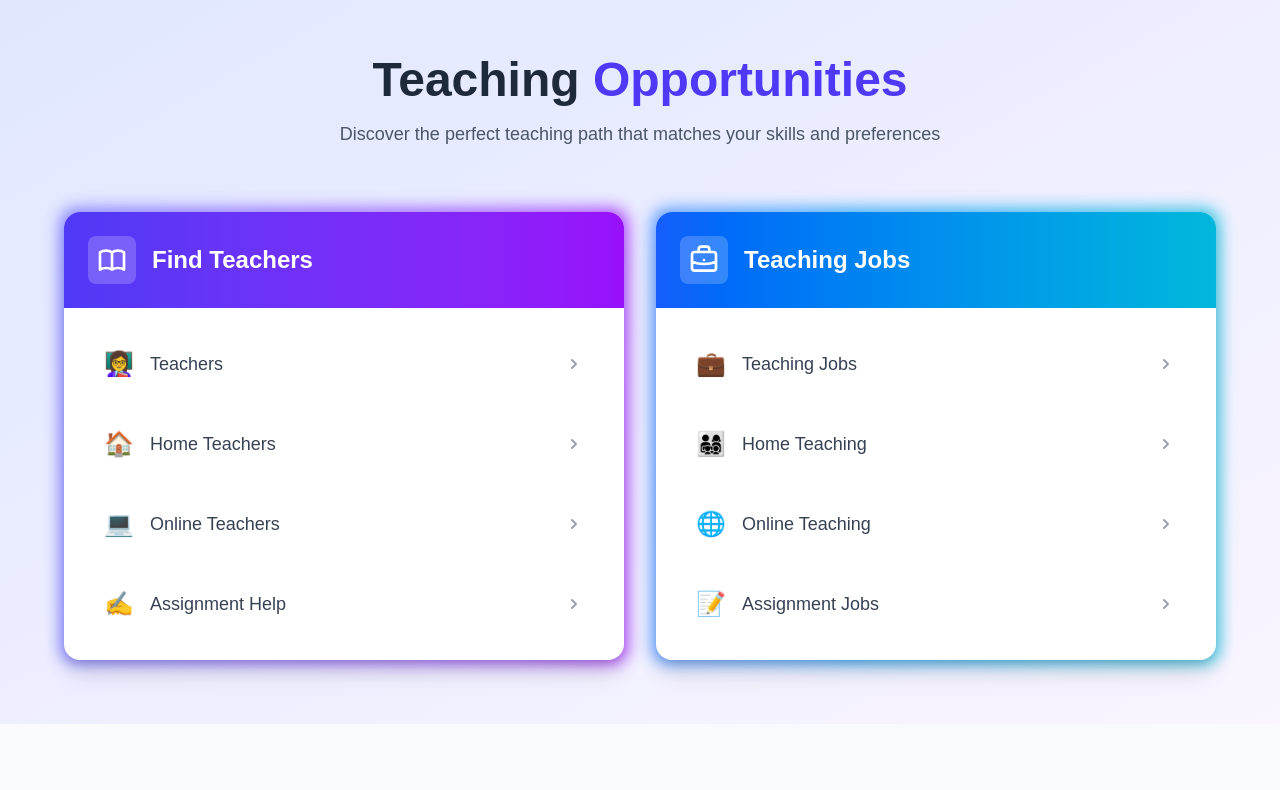
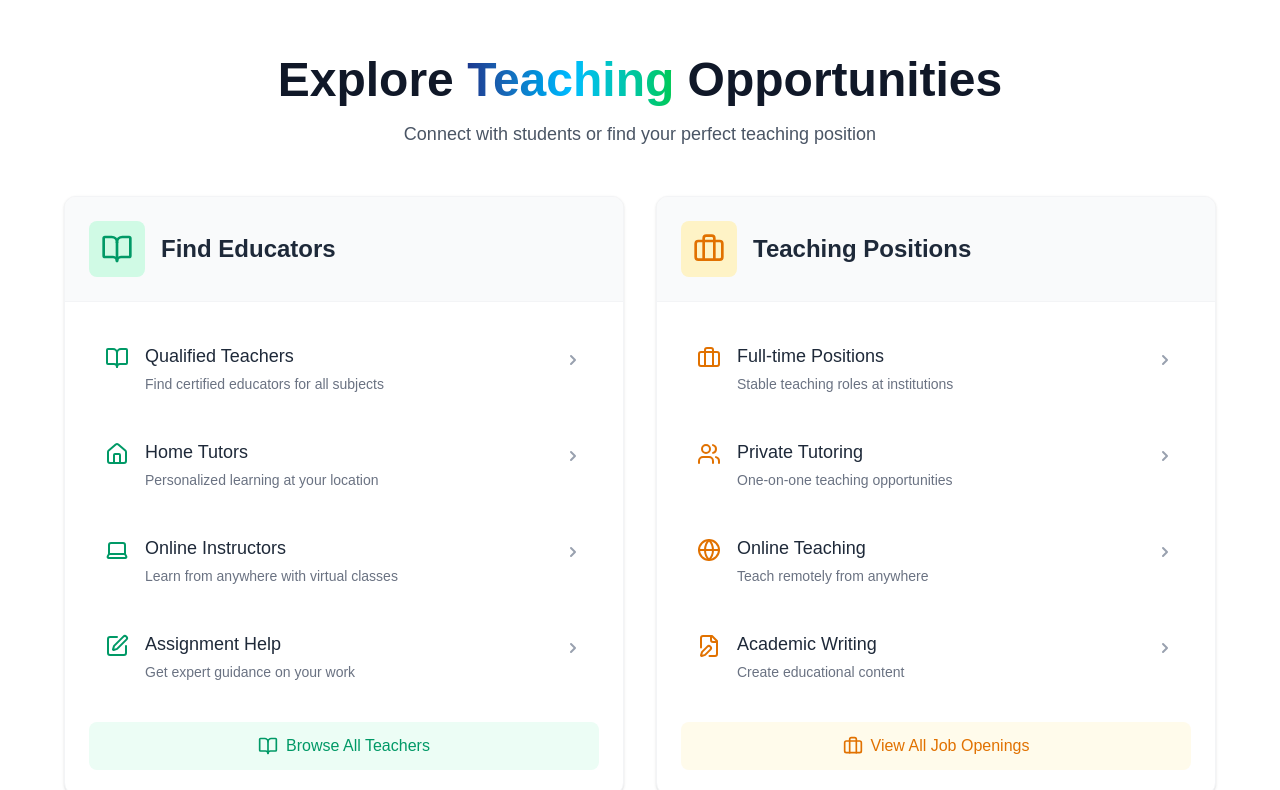
Before and after one commit to meharahmadft6/iql-frontend, a Next.js app: page / in a window 1280 px wide. Shown: the part 840-1630 px from the top of the page. Built offline with nearby package versions, Linux system fonts and the light colour scheme.

Commit message:
fix teaching section and footer

```diff
--- a/src/components/StatsSection.jsx
+++ b/src/components/StatsSection.jsx
@@ -31,8 +31,11 @@ const StatsSection = () => {
   return (
     <section id="stats-section" className="py-16 bg-white">
       <div className="container mx-auto px-4">
-        <h2 className="text-4xl md:text-5xl font-bold text-gray-800 mb-4 text-center mb-12">
-          <span className="text-indigo-600">Top-Quality</span> Educators
+        <h2 className="text-3xl md:text-5xl font-bold text-gray-800  text-center mb-12">
+          <span className="bg-gradient-to-r from-blue-900 via-sky-400 to-green-500 bg-clip-text text-transparent">
+            Top-Quality
+          </span>{" "}
+          Educators
         </h2>
 
         <div className="grid grid-cols-1 md:grid-cols-3 gap-8 max-w-5xl mx-auto">
@@ -45,9 +48,14 @@ const StatsSection = () => {
               viewport={{ once: true }}
               className="text-center p-6 rounded-xl bg-gray-50 hover:bg-indigo-50 transition-colors duration-300"
             >
-              <div className="text-4xl md:text-5xl font-bold text-indigo-600 mb-2">
+              <div className="text-4xl md:text-5xl font-bold text-black mb-2">
                 {counted ? (
-                  <CountUp end={stat.number} suffix={stat.suffix} duration={2} delay={index * 0.3} />
+                  <CountUp
+                    end={stat.number}
+                    suffix={stat.suffix}
+                    duration={2}
+                    delay={index * 0.3}
+                  />
                 ) : (
                   <span>0{stat.suffix}</span>
                 )}
--- a/src/components/TeachingSection.jsx
+++ b/src/components/TeachingSection.jsx
@@ -1,90 +1,194 @@
-import React from 'react';
-import Link from 'next/link';
+import React from "react";
+import Link from "next/link";
+import {
+  BookOpen,
+  Home,
+  Laptop,
+  PenSquare,
+  Briefcase,
+  Users,
+  Globe,
+  FileEdit,
+} from "lucide-react";
 
 const TeachingSection = () => {
   return (
-    <section className="py-16 bg-gradient-to-br from-indigo-100 to-purple-50">
+    <section className="py-16 bg-white">
       <div className="container mx-auto px-4">
-        <div className="text-center mb-16">
-          <h2 className="text-4xl md:text-5xl font-bold text-gray-800 mb-4">
-            Teaching <span className="text-indigo-600">Opportunities</span>
+        <div className="text-center mb-12">
+          <h2 className="text-4xl md:text-5xl font-bold text-gray-900 mb-4">
+            Explore{" "}
+            <span className="bg-gradient-to-r from-blue-900 via-sky-400 to-green-500 bg-clip-text text-transparent">
+              Teaching
+            </span>{" "}
+            Opportunities
           </h2>
           <p className="text-lg text-gray-600 max-w-2xl mx-auto">
-            Discover the perfect teaching path that matches your skills and preferences
+            Connect with students or find your perfect teaching position
           </p>
         </div>
 
         <div className="grid grid-cols-1 lg:grid-cols-2 gap-8 max-w-6xl mx-auto">
           {/* Teachers Column */}
-          <div className="relative group">
-            <div className="absolute -inset-1 bg-gradient-to-r from-indigo-500 to-purple-600 rounded-2xl opacity-75 group-hover:opacity-100 blur transition duration-500"></div>
-            <div className="relative bg-white rounded-2xl shadow-xl overflow-hidden h-full">
-              <div className="bg-gradient-to-r from-indigo-600 to-purple-600 p-6">
+          <div className="bg-white rounded-xl border border-gray-100 shadow-sm overflow-hidden transition-all duration-300 hover:shadow-md">
+            <div className="p-6 border-b border-gray-100 bg-gray-50">
               <div className="flex items-center">
-                  <div className="bg-white/20 p-2 rounded-lg">
-                    <svg xmlns="http://www.w3.org/2000/svg" className="h-8 w-8 text-white" fill="none" viewBox="0 0 24 24" stroke="currentColor">
-                      <path strokeLinecap="round" strokeLinejoin="round" strokeWidth={2} d="M12 6.253v13m0-13C10.832 5.477 9.246 5 7.5 5S4.168 5.477 3 6.253v13C4.168 18.477 5.754 18 7.5 18s3.332.477 4.5 1.253m0-13C13.168 5.477 14.754 5 16.5 5c1.747 0 3.332.477 4.5 1.253v13C19.832 18.477 18.247 18 16.5 18c-1.746 0-3.332.477-4.5 1.253" />
-                    </svg>
+                <div className="bg-emerald-100 p-3 rounded-lg">
+                  <BookOpen className="h-8 w-8 text-emerald-600" />
                 </div>
-                  <h3 className="ml-4 text-2xl font-bold text-white">Find Teachers</h3>
+                <h3 className="ml-4 text-2xl font-bold text-gray-800">
+                  Find Educators
+                </h3>
               </div>
             </div>
             <div className="p-6">
-                <ul className="space-y-4">
+              <ul className="space-y-3">
                 {[
-                    { title: "Teachers", href: "#", icon: "👩‍🏫" },
-                    { title: "Home Teachers", href: "#", icon: "🏠" },
-                    { title: "Online Teachers", href: "#", icon: "💻" },
-                    { title: "Assignment Help", href: "#", icon: "✍️" },
+                  {
+                    title: "Qualified Teachers",
+                    href: "/teachers",
+                    icon: <BookOpen className="h-6 w-6 text-emerald-600" />,
+                    desc: "Find certified educators for all subjects",
+                  },
+                  {
+                    title: "Home Tutors",
+                    href: "/home-tutors",
+                    icon: <Home className="h-6 w-6 text-emerald-600" />,
+                    desc: "Personalized learning at your location",
+                  },
+                  {
+                    title: "Online Instructors",
+                    href: "/online-teachers",
+                    icon: <Laptop className="h-6 w-6 text-emerald-600" />,
+                    desc: "Learn from anywhere with virtual classes",
+                  },
+                  {
+                    title: "Assignment Help",
+                    href: "/assignment-help",
+                    icon: <PenSquare className="h-6 w-6 text-emerald-600" />,
+                    desc: "Get expert guidance on your work",
+                  },
                 ].map((item, index) => (
                   <li key={index}>
-                      <Link href={item.href} className="flex items-center p-4 rounded-xl hover:bg-indigo-50 transition-all duration-300 group-hover:shadow-sm">
-                        <span className="text-2xl mr-4">{item.icon}</span>
-                        <span className="text-lg font-medium text-gray-700 group-hover:text-indigo-600">{item.title}</span>
-                        <svg xmlns="http://www.w3.org/2000/svg" className="ml-auto h-5 w-5 text-gray-400 group-hover:text-indigo-500" viewBox="0 0 20 20" fill="currentColor">
-                          <path fillRule="evenodd" d="M7.293 14.707a1 1 0 010-1.414L10.586 10 7.293 6.707a1 1 0 011.414-1.414l4 4a1 1 0 010 1.414l-4 4a1 1 0 01-1.414 0z" clipRule="evenodd" />
+                    <Link
+                      href={item.href}
+                      className="flex items-start p-4 rounded-lg hover:bg-gray-50 transition-all duration-200"
+                    >
+                      <span className="mr-4 mt-1">{item.icon}</span>
+                      <div>
+                        <p className="text-lg font-medium text-gray-800">
+                          {item.title}
+                        </p>
+                        <p className="text-sm text-gray-500 mt-1">
+                          {item.desc}
+                        </p>
+                      </div>
+                      <svg
+                        xmlns="http://www.w3.org/2000/svg"
+                        className="ml-auto h-5 w-5 text-gray-400 mt-2"
+                        viewBox="0 0 20 20"
+                        fill="currentColor"
+                      >
+                        <path
+                          fillRule="evenodd"
+                          d="M7.293 14.707a1 1 0 010-1.414L10.586 10 7.293 6.707a1 1 0 011.414-1.414l4 4a1 1 0 010 1.414l-4 4a1 1 0 01-1.414 0z"
+                          clipRule="evenodd"
+                        />
                       </svg>
                     </Link>
                   </li>
                 ))}
               </ul>
+              <div className="mt-6">
+                <Link
+                  href="/teachers"
+                  className="w-full flex items-center justify-center gap-2 py-3 px-6 bg-emerald-50 hover:bg-emerald-100 text-emerald-600 font-medium rounded-lg transition duration-200"
+                >
+                  <BookOpen className="h-5 w-5" />
+                  Browse All Teachers
+                </Link>
               </div>
             </div>
           </div>
 
           {/* Teaching Jobs Column */}
-          <div className="relative group">
-            <div className="absolute -inset-1 bg-gradient-to-r from-blue-500 to-cyan-500 rounded-2xl opacity-75 group-hover:opacity-100 blur transition duration-500"></div>
-            <div className="relative bg-white rounded-2xl shadow-xl overflow-hidden h-full">
-              <div className="bg-gradient-to-r from-blue-600 to-cyan-500 p-6">
+          <div className="bg-white rounded-xl border border-gray-100 shadow-sm overflow-hidden transition-all duration-300 hover:shadow-md">
+            <div className="p-6 border-b border-gray-100 bg-gray-50">
               <div className="flex items-center">
-                  <div className="bg-white/20 p-2 rounded-lg">
-                    <svg xmlns="http://www.w3.org/2000/svg" className="h-8 w-8 text-white" fill="none" viewBox="0 0 24 24" stroke="currentColor">
-                      <path strokeLinecap="round" strokeLinejoin="round" strokeWidth={2} d="M21 13.255A23.931 23.931 0 0112 15c-3.183 0-6.22-.62-9-1.745M16 6V4a2 2 0 00-2-2h-4a2 2 0 00-2 2v2m4 6h.01M5 20h14a2 2 0 002-2V8a2 2 0 00-2-2H5a2 2 0 00-2 2v10a2 2 0 002 2z" />
-                    </svg>
+                <div className="bg-amber-100 p-3 rounded-lg">
+                  <Briefcase className="h-8 w-8 text-amber-600" />
                 </div>
-                  <h3 className="ml-4 text-2xl font-bold text-white">Teaching Jobs</h3>
+                <h3 className="ml-4 text-2xl font-bold text-gray-800">
+                  Teaching Positions
+                </h3>
               </div>
             </div>
             <div className="p-6">
-                <ul className="space-y-4">
+              <ul className="space-y-3">
                 {[
-                    { title: "Teaching Jobs", href: "#", icon: "💼" },
-                    { title: "Home Teaching", href: "#", icon: "👨‍👩‍👧‍👦" },
-                    { title: "Online Teaching", href: "#", icon: "🌐" },
-                    { title: "Assignment Jobs", href: "#", icon: "📝" },
+                  {
+                    title: "Full-time Positions",
+                    href: "/teaching-jobs",
+                    icon: <Briefcase className="h-6 w-6 text-amber-600" />,
+                    desc: "Stable teaching roles at institutions",
+                  },
+                  {
+                    title: "Private Tutoring",
+                    href: "/home-teaching-jobs",
+                    icon: <Users className="h-6 w-6 text-amber-600" />,
+                    desc: "One-on-one teaching opportunities",
+                  },
+                  {
+                    title: "Online Teaching",
+                    href: "/online-teaching-jobs",
+                    icon: <Globe className="h-6 w-6 text-amber-600" />,
+                    desc: "Teach remotely from anywhere",
+                  },
+                  {
+                    title: "Academic Writing",
+                    href: "/assignment-jobs",
+                    icon: <FileEdit className="h-6 w-6 text-amber-600" />,
+                    desc: "Create educational content",
+                  },
                 ].map((item, index) => (
                   <li key={index}>
-                      <Link href={item.href} className="flex items-center p-4 rounded-xl hover:bg-blue-50 transition-all duration-300 group-hover:shadow-sm">
-                        <span className="text-2xl mr-4">{item.icon}</span>
-                        <span className="text-lg font-medium text-gray-700 group-hover:text-blue-600">{item.title}</span>
-                        <svg xmlns="http://www.w3.org/2000/svg" className="ml-auto h-5 w-5 text-gray-400 group-hover:text-blue-500" viewBox="0 0 20 20" fill="currentColor">
-                          <path fillRule="evenodd" d="M7.293 14.707a1 1 0 010-1.414L10.586 10 7.293 6.707a1 1 0 011.414-1.414l4 4a1 1 0 010 1.414l-4 4a1 1 0 01-1.414 0z" clipRule="evenodd" />
+                    <Link
+                      href={item.href}
+                      className="flex items-start p-4 rounded-lg hover:bg-gray-50 transition-all duration-200"
+                    >
+                      <span className="mr-4 mt-1">{item.icon}</span>
+                      <div>
+                        <p className="text-lg font-medium text-gray-800">
+                          {item.title}
+                        </p>
+                        <p className="text-sm text-gray-500 mt-1">
+                          {item.desc}
+                        </p>
+                      </div>
+                      <svg
+                        xmlns="http://www.w3.org/2000/svg"
+                        className="ml-auto h-5 w-5 text-gray-400 mt-2"
+                        viewBox="0 0 20 20"
+                        fill="currentColor"
+                      >
+                        <path
+                          fillRule="evenodd"
+                          d="M7.293 14.707a1 1 0 010-1.414L10.586 10 7.293 6.707a1 1 0 011.414-1.414l4 4a1 1 0 010 1.414l-4 4a1 1 0 01-1.414 0z"
+                          clipRule="evenodd"
+                        />
                       </svg>
                     </Link>
                   </li>
                 ))}
               </ul>
+              <div className="mt-6">
+                <Link
+                  href="/teaching-jobs"
+                  className="w-full flex items-center justify-center gap-2 py-3 px-6 bg-amber-50 hover:bg-amber-100 text-amber-600 font-medium rounded-lg transition duration-200"
+                >
+                  <Briefcase className="h-5 w-5" />
+                  View All Job Openings
+                </Link>
               </div>
             </div>
           </div>
--- a/src/components/TrustedBy.jsx
+++ b/src/components/TrustedBy.jsx
@@ -1,5 +1,5 @@
-import React from 'react';
-import Image from 'next/image';
+import React from "react";
+import Image from "next/image";
 
 const TrustedBySection = () => {
   const partners = [
@@ -14,7 +14,10 @@ const TrustedBySection = () => {
     <section className="py-16 bg-gray-50">
       <div className="container mx-auto px-4">
         <h2 className="text-4xl md:text-5xl font-bold text-gray-800 mb-4 text-center mb-12">
-          <span className="text-indigo-600">Trusted</span> By
+          <span className="bg-gradient-to-r from-blue-900 via-sky-400 to-green-500 bg-clip-text text-transparent">
+            Trusted
+          </span>{" "}
+          By
         </h2>
 
         <div className="grid grid-cols-2 md:grid-cols-3 lg:grid-cols-5 gap-8 md:gap-10">
@@ -23,7 +26,9 @@ const TrustedBySection = () => {
               key={index}
               className="flex items-center justify-center p-6 bg-white rounded-xl shadow-sm hover:shadow-lg transition-all duration-300 border border-gray-100 hover:border-indigo-100"
             >
-              <div className="relative w-full h-20"> {/* Increased container size */}
+              <div className="relative w-full h-20">
+                {" "}
+                {/* Increased container size */}
                 <Image
                   src={partner.logo}
                   alt={partner.name}
```
Also changed, not shown: src/components/Footer.jsx (+132 -52 lines). Lines whose indentation alone changed are shown as unchanged.
